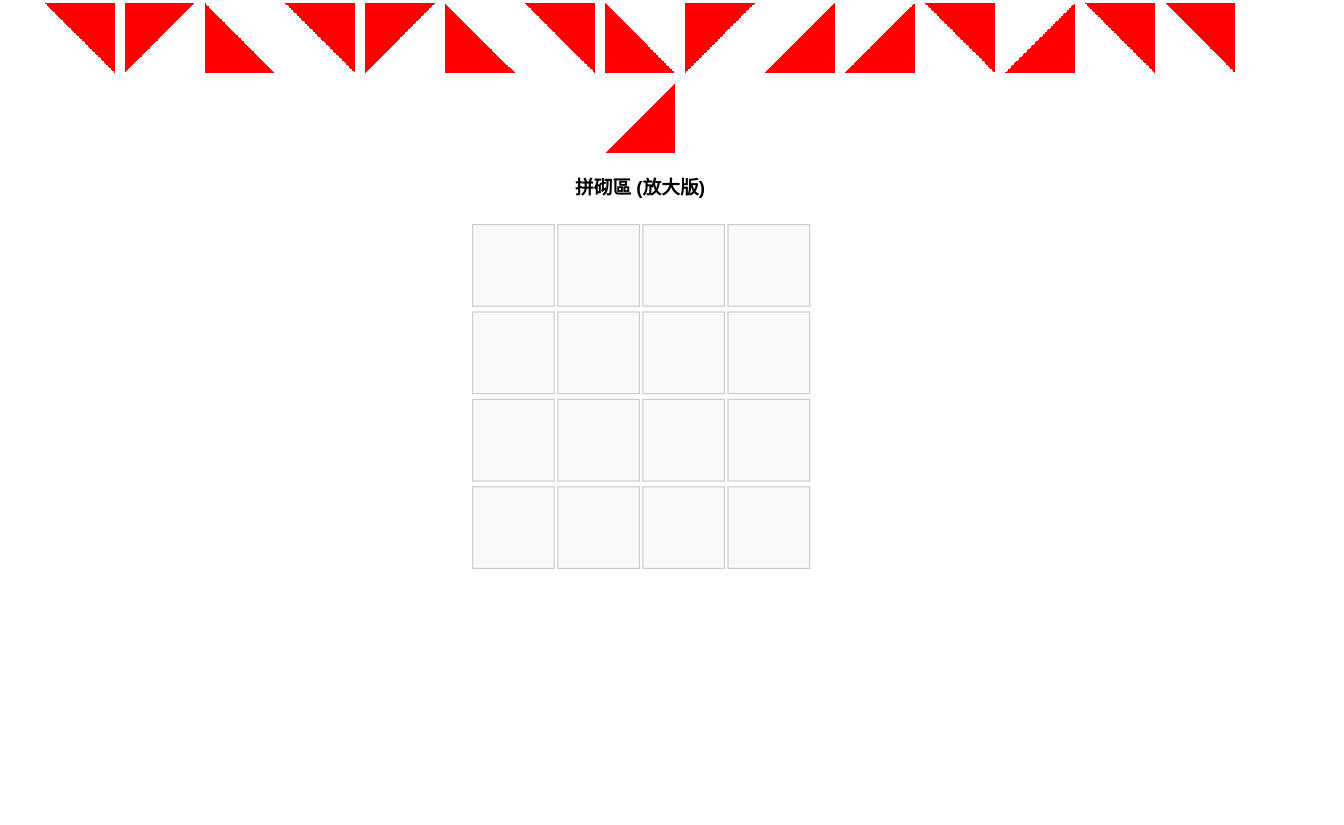
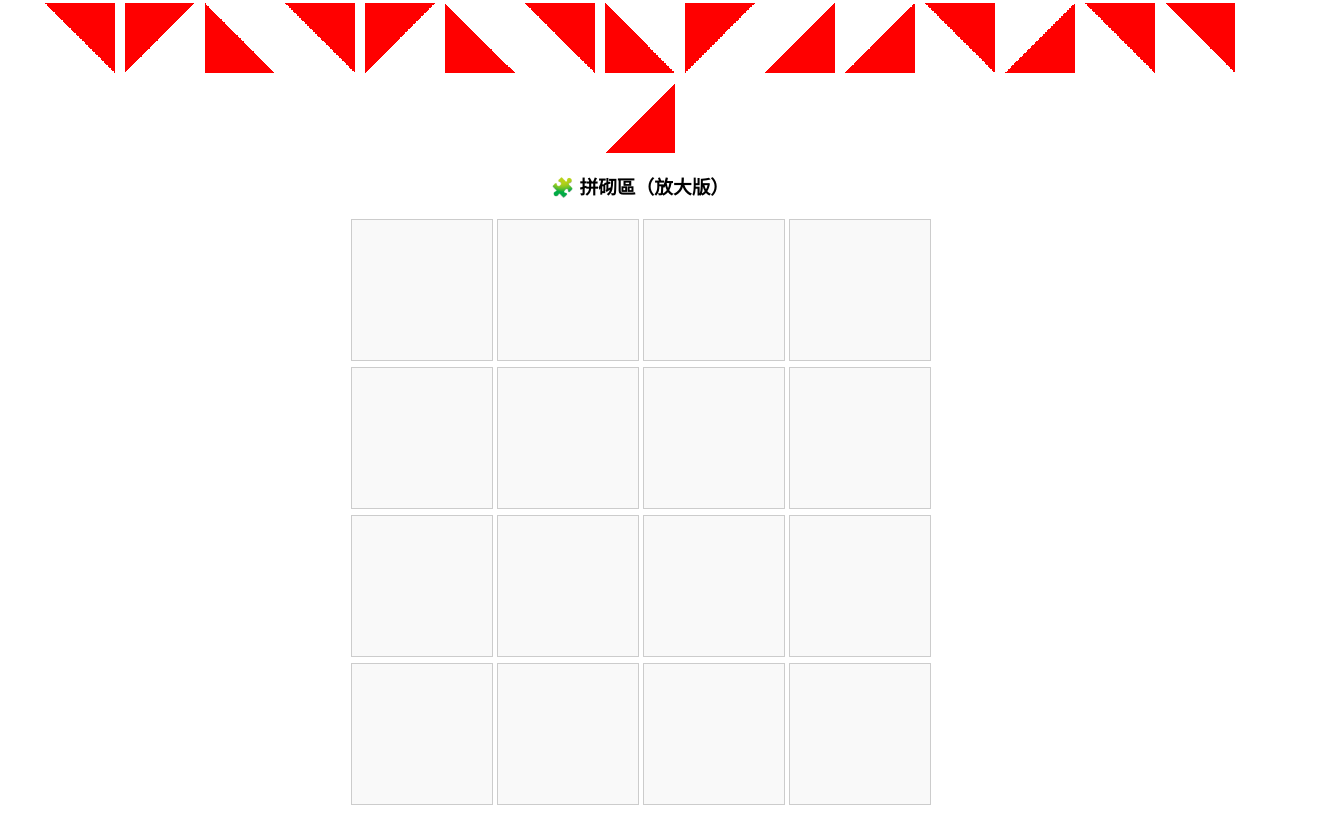
Before and after one commit to ironijkl-LCL/lohas-care-gameforu-triangle, a plain HTML site: page index.html in a window 1280 px wide. Shown: the part 539-1364 px from the top of the page, 1344 px wide, since content can reach past the window. Before the commit the page ends 1108 px from the top, so only its background shows below. Drawn offline with Linux system fonts and the light colour scheme.

Commit message:
Update index.html

```diff
--- a/index.html
+++ b/index.html
@@ -42,7 +42,13 @@ body{
   background-color: #555;
 }
 
-/* 基本網格結構 */
+/* ================= 拼圖顯示區域 ================= */
+
+/* 1. 目標圖案與拼圖區：保持原尺寸 (70px) */
+#target, #pieces-container {
+  /* 用於識別或維持原比例 */
+}
+
 .grid{
   display:grid;
   grid-template-columns:repeat(4,70px);
@@ -51,14 +57,13 @@ body{
   margin:20px;
 }
 
-/* 🎯 專屬優化：將玩家拼砌區放大 */
+/* 2. 拼砌區 (#board)：獨立放大 2 倍 (140px) */
 #board {
-  transform: scale(1.15);       /* 整體放大 1.15 倍 */
-  transform-origin: top center; /* 以頂部中央為縮放錨點 */
-  margin-top: 25px;             /* 增加上方間距，避免放大後與標題重疊 */
-  margin-bottom: 45px;          /* 增加下方間距，保留放大後的安全空間 */
+  grid-template-columns: repeat(4, 140px); /* 寬度放大 2 倍 */
+  gap: 6px; /* 稍微加大間距讓視覺更舒適 */
 }
 
+/* 基礎格子樣式 */
 .cell{
   width:70px;
   height:70px;
@@ -66,10 +71,23 @@ body{
   background:#f9f9f9;
 }
 
+/* 拼砌區內的格子：隨之放大 2 倍 */
+#board .cell {
+  width: 140px;
+  height: 140px;
+}
+
+/* 基礎拼片樣式 */
 .piece{
   width:70px;
   height:70px;
   cursor:grab;
+}
+
+/* 當拼片被拖放到拼砌區（#board）時，自動放大 2 倍填滿格子 */
+#board .piece {
+  width: 100%;
+  height: 100%;
 }
 
 /* 四種方向（固定，不可轉） */
@@ -103,7 +121,7 @@ body{
 <h3>拼圖區</h3>
 <div id="pieces"></div>
 
-<h3>拼砌區 (放大版)</h3>
+<h3>🧩 拼砌區（放大版）</h3>
 <div id="board" class="grid"></div>
 
 <audio id="bg-music" loop src="https://assets.mixkit.co/music/preview/mixkit-games-world-beaten-1229.mp3"></audio>
@@ -128,7 +146,7 @@ function toggleAudio() {
   if (isAudioOn) {
     btn.innerText = "🎵 音樂：開";
     btn.style.backgroundColor = "#e67e22";
-    bgMusic.play().catch(err => console.log("需與玩家互動後播放。"));
+    bgMusic.play().catch(err => console.log("瀏覽器阻擋自動播放"));
   } else {
     btn.innerText = "🎵 音樂：關";
     btn.style.backgroundColor = "#555";
@@ -151,7 +169,7 @@ function loadLevel(level) {
     answer.push(Math.floor(Math.random() * 4));
   }
 
-  // 清空並生成目標圖
+  // 清空並生成目標圖 (維持 70px)
   const target = document.getElementById("target");
   target.innerHTML = "";
   answer.forEach(dir => {
@@ -163,7 +181,7 @@ function loadLevel(level) {
     target.appendChild(c);
   });
 
-  // 清空並生成玩家棋盤
+  // 清空並生成玩家拼砌區 (透過 CSS 自動放大至 140px)
   const board = document.getElementById("board");
   board.innerHTML = "";
   for (let i = 0; i < 16; i++) {
@@ -175,7 +193,7 @@ function loadLevel(level) {
     board.appendChild(cell);
   }
 
-  // 清空並生成打亂拼件
+  // 清空並生成打亂拼件 (維持 70px)
   const piecesDiv = document.getElementById("pieces");
   piecesDiv.innerHTML = "";
 
```
